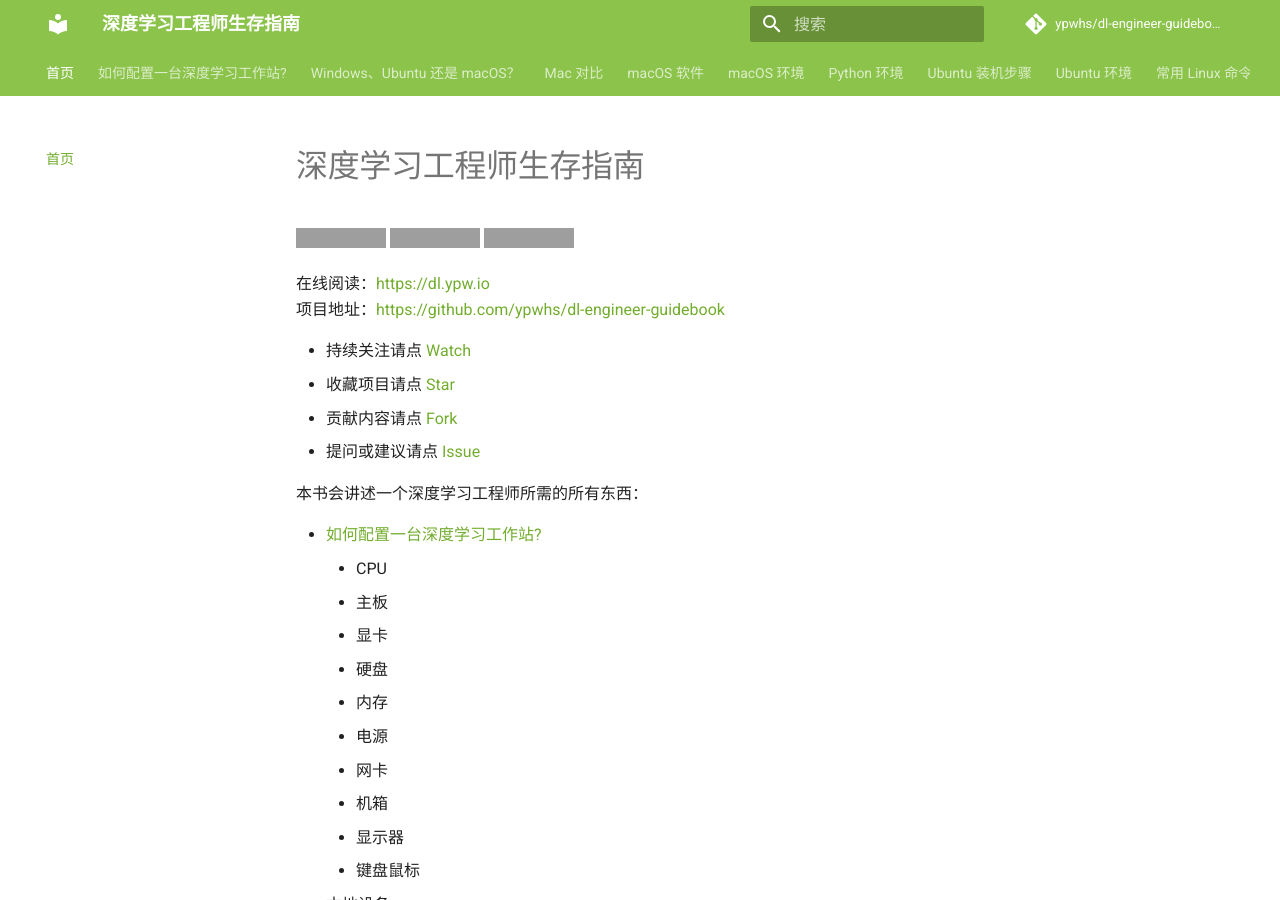
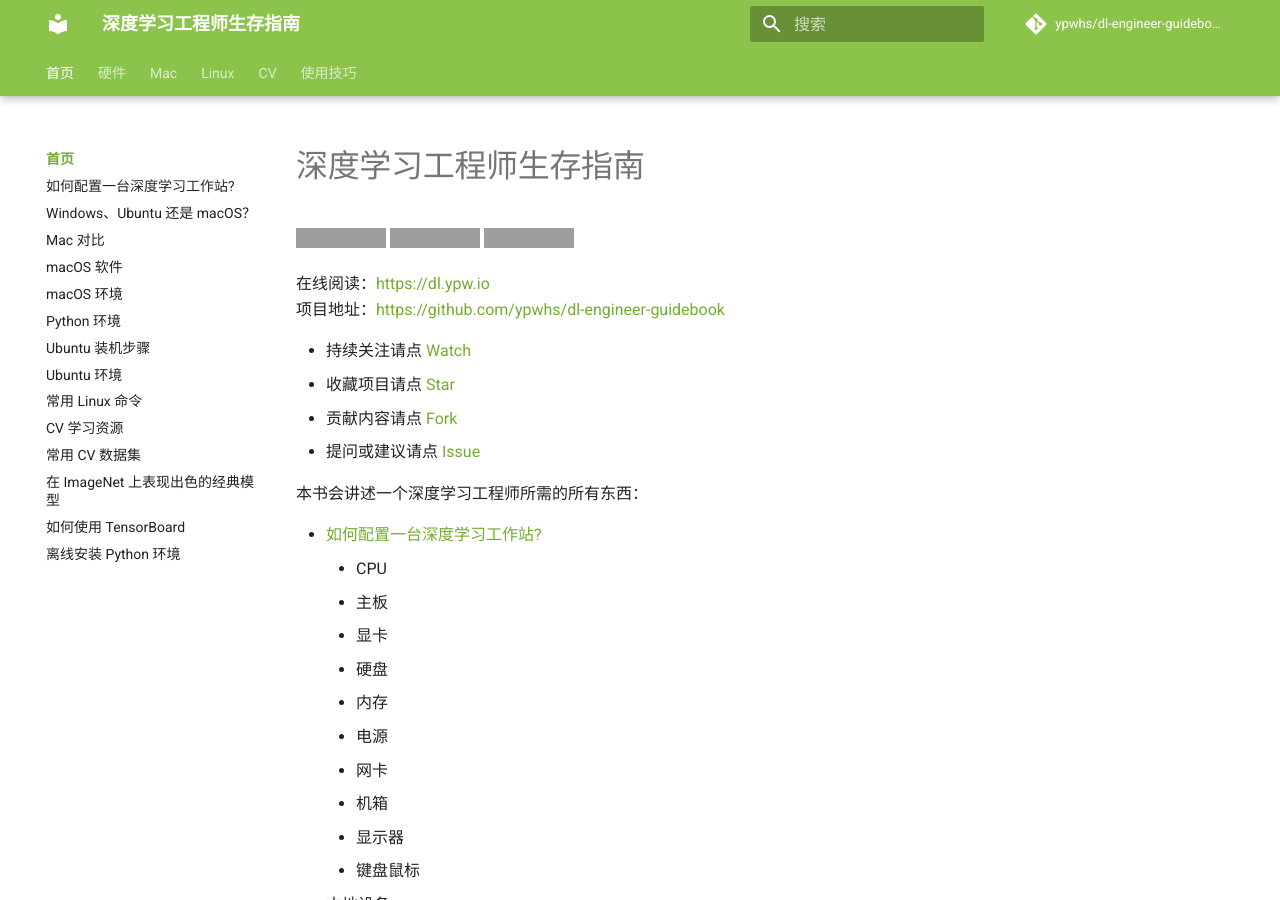
Before and after one commit to ypwhs/dl-engineer-guidebook, an MkDocs documentation site: the page built from docs/README.md, in a window 1280 px wide and 900 px high. Built offline with MkDocs 1.6.1 and Material for MkDocs 9.7.7, drawn with Linux system fonts in a browser that asks for light colours; comment, search, counter and statistics services are not loaded; some of the changed lines change nothing that is shown; grey boxes are pictures that could not be loaded.

Commit message:
Update mkdocs.yml (#26)
* Update mkdocs.yml

* Update mkdocs.yml

* Update mkdocs.yml

```diff
--- a/mkdocs.yml
+++ b/mkdocs.yml
@@ -11,17 +11,30 @@
 theme:
   name: 'material'
   features:
-    - instant
-    - tabs
+    - content.code.annotate
+    - content.tabs.link
+    # - header.autohide
+    # - navigation.expand
+    - navigation.indexes
+    - navigation.instant
+    - navigation.sections
+    - navigation.tabs
+    - navigation.tabs.sticky
+    - navigation.top
+    - navigation.tracking
+    - search.highlight
+    - search.share
+    - search.suggest
+    # - toc.integrate
   language: 'zh'
   palette:
     primary: 'light green'
     accent: 'light green'
-google_analytics:
-  - 'UA-111276663-2'
-  - 'auto'
 extra:
   search:
+  analytics:
+    provider: google
+    property: 'UA-111276663-2'
   social:
     - icon: 'fontawesome/brands/github'
       link: 'https://github.com/ypwhs'
@@ -39,21 +52,22 @@
   - toc:
       permalink: false
 nav:
-  - 首页: README.md
-  - 如何配置一台深度学习工作站?: how-to-build-deep-learning-workstation.md
-  - Windows、Ubuntu 还是 macOS？: windows-linux-or-macos.md
-  - Mac 对比: mac-compare.md
-  - macOS 软件: macos-software.md
-  - macOS 环境: macos-environment.md
-  - Python 环境: python-environment.md
-  - Ubuntu 装机步骤: ubuntu-install-guide.md
-  - Ubuntu 环境: ubuntu-environment.md
-  - 常用 Linux 命令: linux-command.md
-  - CV 学习资源: cv-resources.md
-  - 常用 CV 数据集: cv-dataset.md
-  - 在 ImageNet 上表现出色的经典模型: best-models-on-imagenet.md
-  - 如何使用 TensorBoard: how-to-use-tensorboard.md
-  - 离线安装 Python 环境: offline-python-environment.md
+  - 首页:
+    - 首页: README.md
+    - 如何配置一台深度学习工作站?: how-to-build-deep-learning-workstation.md
+    - Windows、Ubuntu 还是 macOS？: windows-linux-or-macos.md
+    - Mac 对比: mac-compare.md
+    - macOS 软件: macos-software.md
+    - macOS 环境: macos-environment.md
+    - Python 环境: python-environment.md
+    - Ubuntu 装机步骤: ubuntu-install-guide.md
+    - Ubuntu 环境: ubuntu-environment.md
+    - 常用 Linux 命令: linux-command.md
+    - CV 学习资源: cv-resources.md
+    - 常用 CV 数据集: cv-dataset.md
+    - 在 ImageNet 上表现出色的经典模型: best-models-on-imagenet.md
+    - 如何使用 TensorBoard: how-to-use-tensorboard.md
+    - 离线安装 Python 环境: offline-python-environment.md
   - 硬件:
     - 如何配置一台深度学习工作站?: how-to-build-deep-learning-workstation.md
     - Windows、Ubuntu 还是 macOS？: windows-linux-or-macos.md
```
